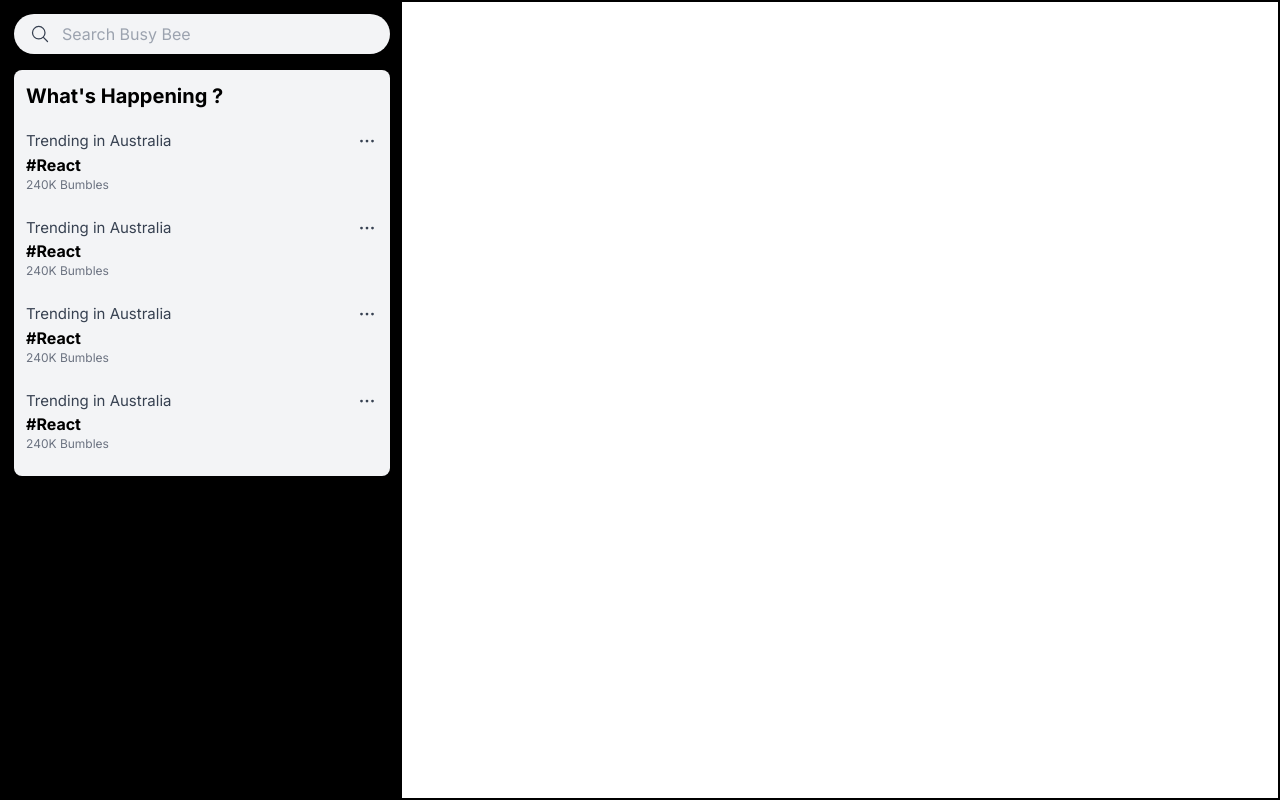
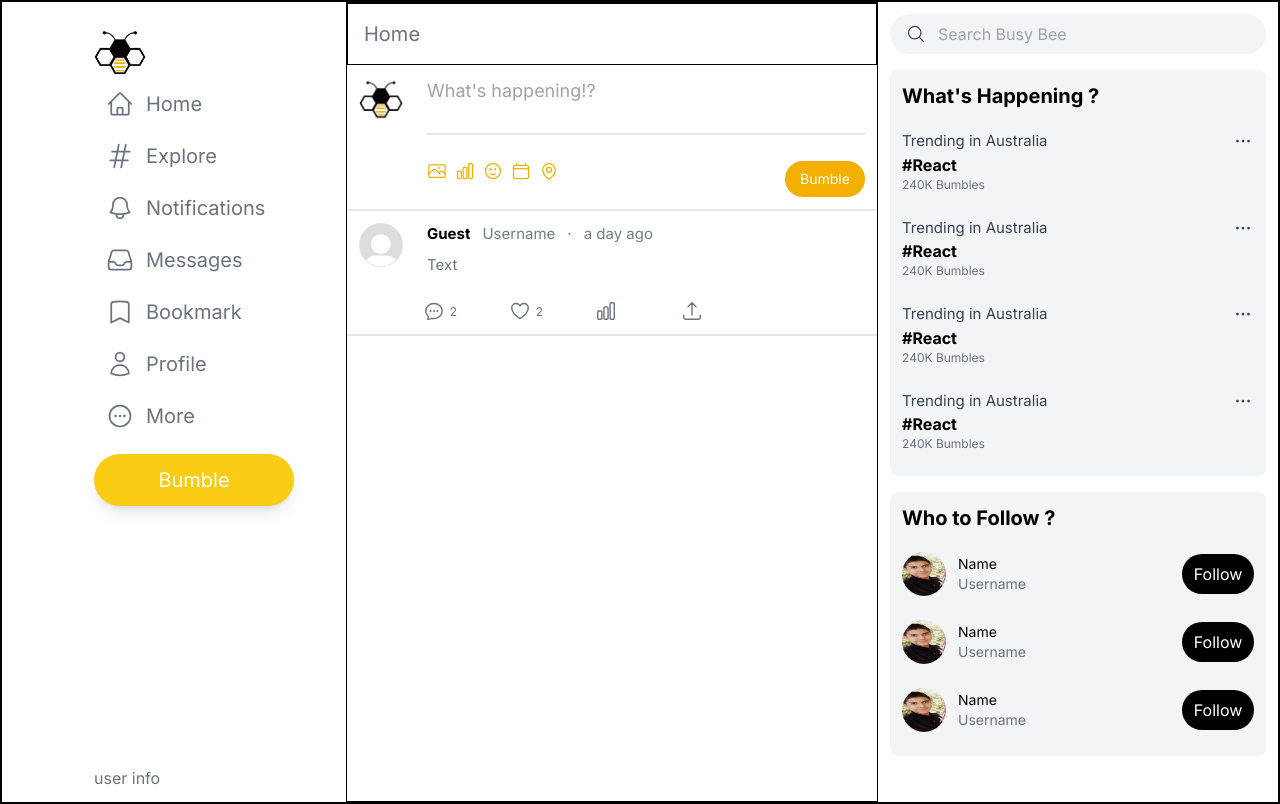
Before and after one commit to KrazyNight/social-media-app-solo-3, a Next.js app: page / in a window 1280 px wide. Built offline with nearby package versions, Linux system fonts and the light colour scheme.

Commit message:
Widgets part 2

```diff
--- a/app/page.tsx
+++ b/app/page.tsx
@@ -14,10 +14,11 @@ export default function Home() {
     border-2
     border-black
     flex
+    justify-center
     ">
 
-      {/* <Sidebar />
-      <PostFeed /> */}
+      <Sidebar />
+      <PostFeed />
       <Widgets />
 
 
--- a/components/PostInput.tsx
+++ b/components/PostInput.tsx
@@ -21,7 +21,7 @@ export default function PostInput() {
             placeholder="What's happening!?"
             />
 
-            <div className='flex justify-between mt-2'>
+            <div className='flex justify-between pt-5'>
                 <div className='flex space-x-2'>
                     <PhotoIcon className='h-5 w-5 text-[#f4af01] ' />
                     <ChartBarIcon className='h-5 w-5 text-[#f4af01] ' />
--- a/components/Sidebar.tsx
+++ b/components/Sidebar.tsx
@@ -11,6 +11,7 @@ export default function Sidebar() {
     sticky top-0
     p-3
     xl:ml-20
+    xl:mr-10
     '>
       <div className='relative h-full  '>
 
--- a/components/Widgets.tsx
+++ b/components/Widgets.tsx
@@ -1,11 +1,15 @@
 import { EllipsisHorizontalIcon, MagnifyingGlassIcon } from '@heroicons/react/24/outline'
+import Image from 'next/image'
 import React from 'react'
 
 export default function Widgets() {
   return (
     <>
-    <div className='p-3
-    bg-black
+    <div className='hidden lg:block'>
+
+      <div className='
+
+      p-3
       w-[400px]
       flex flex-col space-y-4
       '>
@@ -88,13 +92,95 @@ export default function Widgets() {
 
 
 
+        <div className='bg-gray-100
+        p-3
+        rounded-lg
+        '>
+                  <h1 className='text-black font-bold text-xl mb-2'> Who to Follow ?</h1>
+
+                  <div className='flex justify-between items-center py-3  '>
+                    <div className='flex space-x-3 items-center  '>
+                      <Image
+                      src={"/assets/erik.jpg.jpg"}
+                      width={44}
+                      height={44}
+                      alt='Profile-Pic of Erik'
+                      className='h-[44px] w-[44px] rounded-full '
+                      />
+                      <div className='flex flex-col text-sm'>
+                        <span className='text-black'>Name</span>
+                        <span>Username</span>
+                      </div>
+                    </div>
+
+                    <button className='
+                    bg-black text-white
+                    w-[72px] h-[40px]
+                    rounded-full
+                    '>
+                      Follow
+                    </button>
+                  </div>
+
+                  <div className='flex justify-between items-center py-3  '>
+                    <div className='flex space-x-3 items-center  '>
+                      <Image
+                      src={"/assets/erik.jpg.jpg"}
+                      width={44}
+                      height={44}
+                      alt='Profile-Pic of Erik'
+                      className='h-[44px] w-[44px] rounded-full '
+                      />
+                      <div className='flex flex-col text-sm'>
+                        <span className='text-black'>Name</span>
+                        <span>Username</span>
+                      </div>
+                    </div>
+
+                    <button className='
+                    bg-black text-white
+                    w-[72px] h-[40px]
+                    rounded-full
+                    '>
+                      Follow
+                    </button>
+                  </div>
+
+                  <div className='flex justify-between items-center py-3  '>
+                    <div className='flex space-x-3 items-center  '>
+                      <Image
+                      src={"/assets/erik.jpg.jpg"}
+                      width={44}
+                      height={44}
+                      alt='Profile-Pic of Erik'
+                      className='h-[44px] w-[44px] rounded-full '
+                      />
+                      <div className='flex flex-col text-sm'>
+                        <span className='text-black'>Name</span>
+                        <span>Username</span>
+                      </div>
+                    </div>
+
+                    <button className='
+                    bg-black text-white
+                    w-[72px] h-[40px]
+                    rounded-full
+                    '>
+                      Follow
+                    </button>
+                  </div>
+
+
+
+
+        </div>
 
 
 
 
 
 
-
+      </div>
     </div>
     </>
   )
```
Also changed, not shown: components/SignUpPrompt.tsx (added, +9 -0 lines). Lines whose indentation alone changed are shown as unchanged.
